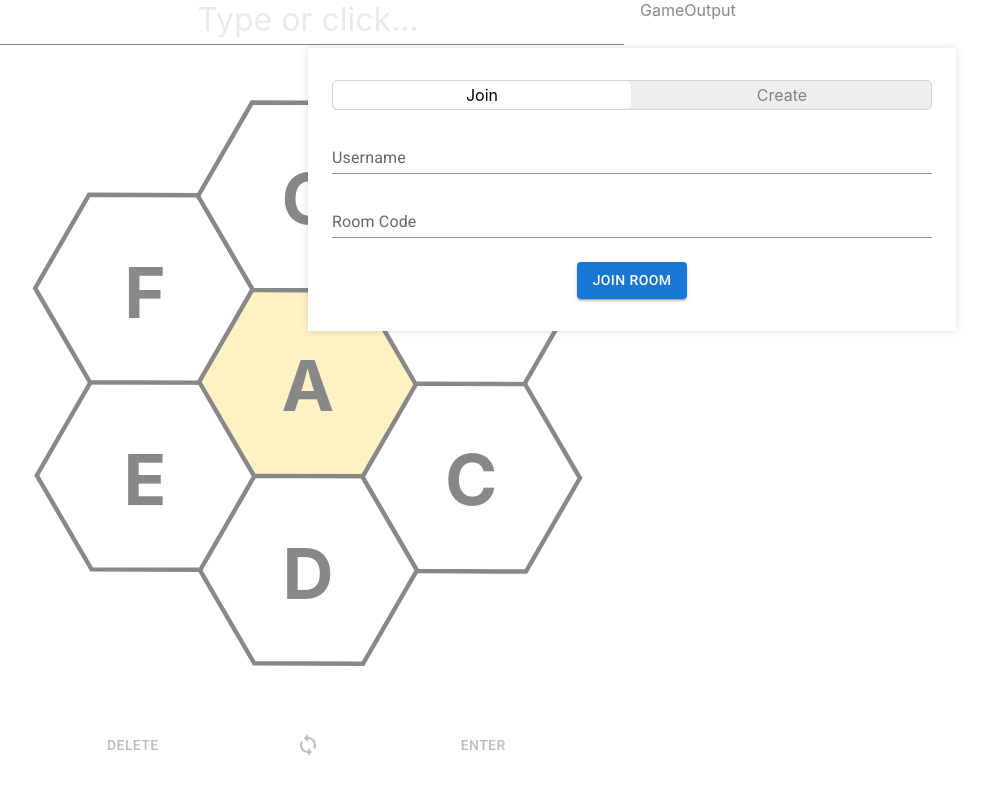
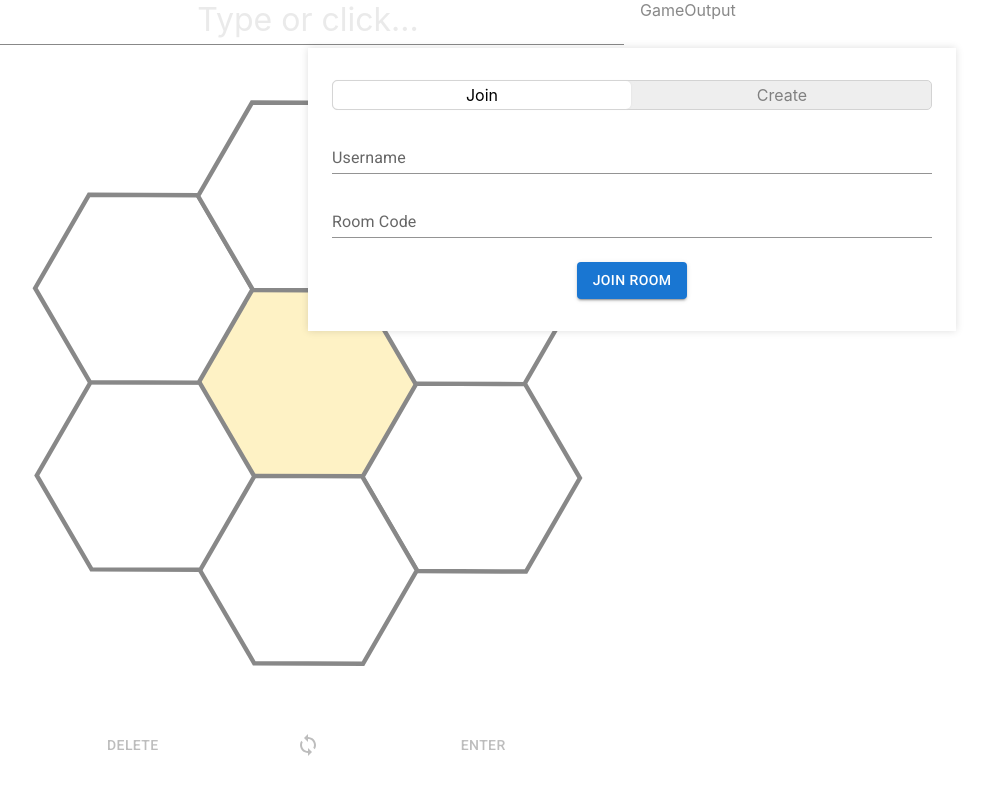
Before and after one commit to daltonscharff/spell-together, a React (Create React App) app in the folder packages/web-react-router/: page / in a window 1280 px wide. Shown: the top 792 px of the page, without its empty margins (8-996 px from the left). Built offline with nearby package versions, Linux system fonts and the light colour scheme; no server answers.

Commit message:
removes useRoom to load data right in GameRoom

```diff
--- a/packages/web-react-router/package.json
+++ b/packages/web-react-router/package.json
@@ -19,6 +19,7 @@
     "react-hook-form": "^7.27.1",
     "react-router-dom": "^6.2.1",
     "react-scripts": "5.0.0",
+    "swr": "^1.3.0",
     "typescript": "^4.5.5",
     "web-vitals": "^2.1.4"
   },
--- a/packages/web-react-router/src/pages/GameRoom/index.tsx
+++ b/packages/web-react-router/src/pages/GameRoom/index.tsx
@@ -4,6 +4,13 @@ import { SelectRoom } from "../SelectRoom";
 import { ModalWrapper } from "../../components/ModalWrapper";
 import { LetterInputProvider } from "../../contexts/LetterInputContext";
 import { styled } from "@mui/material/styles";
+import useSWR from "swr";
+import fetcher from "../../utils/fetcher";
+import {
+  Puzzle,
+  Record,
+  Room,
+} from "@daltonscharff/spelling-bee-shared/lib/interfaces";
 
 type Props = {
   shortcode?: string;
@@ -30,6 +37,34 @@ const Container = styled("div")`
 `;
 
 export function GameRoom({ shortcode }: Props) {
+  const { data: roomData, error: roomError } = useSWR<Room>(
+    `/api/rooms/${shortcode}`,
+    fetcher
+  );
+  const { data: puzzleData, error: puzzleError } = useSWR<Puzzle>(
+    `/api/puzzles/newest`,
+    fetcher
+  );
+  const { data: recordsData, error: recordsError } = useSWR<Record[]>(
+    `/api/records/${shortcode}`,
+    fetcher
+  );
+
+  const loading =
+    (!roomData && !roomError) ||
+    (!puzzleData && !puzzleError) ||
+    (!recordsData && !recordsError);
+
+  const error = roomError || puzzleError || recordsError;
+
+  console.log({
+    roomData,
+    puzzleData,
+    recordsData,
+    loading,
+    error,
+  });
+  if (loading) return <div>Loading</div>;
   return (
     <>
       {!shortcode && (
@@ -40,10 +75,10 @@ export function GameRoom({ shortcode }: Props) {
       <Container>
         <LetterInputProvider>
           <GameInput
-            outerLetters={["b", "c", "d", "e", "f", "g"]}
-            centerLetter={"a"}
+            outerLetters={puzzleData?.outerLetters ?? []}
+            centerLetter={puzzleData?.centerLetter || ""}
             onSubmit={() => {}}
-            disabled={!shortcode}
+            disabled={!shortcode || error}
           />
         </LetterInputProvider>
         <GameOutput />
```
Also changed, not shown: packages/web-react-router/src/hooks/useRoom.tsx (deleted, +0 -40 lines), 1 other file (tests, documents, lock files or other folders).
